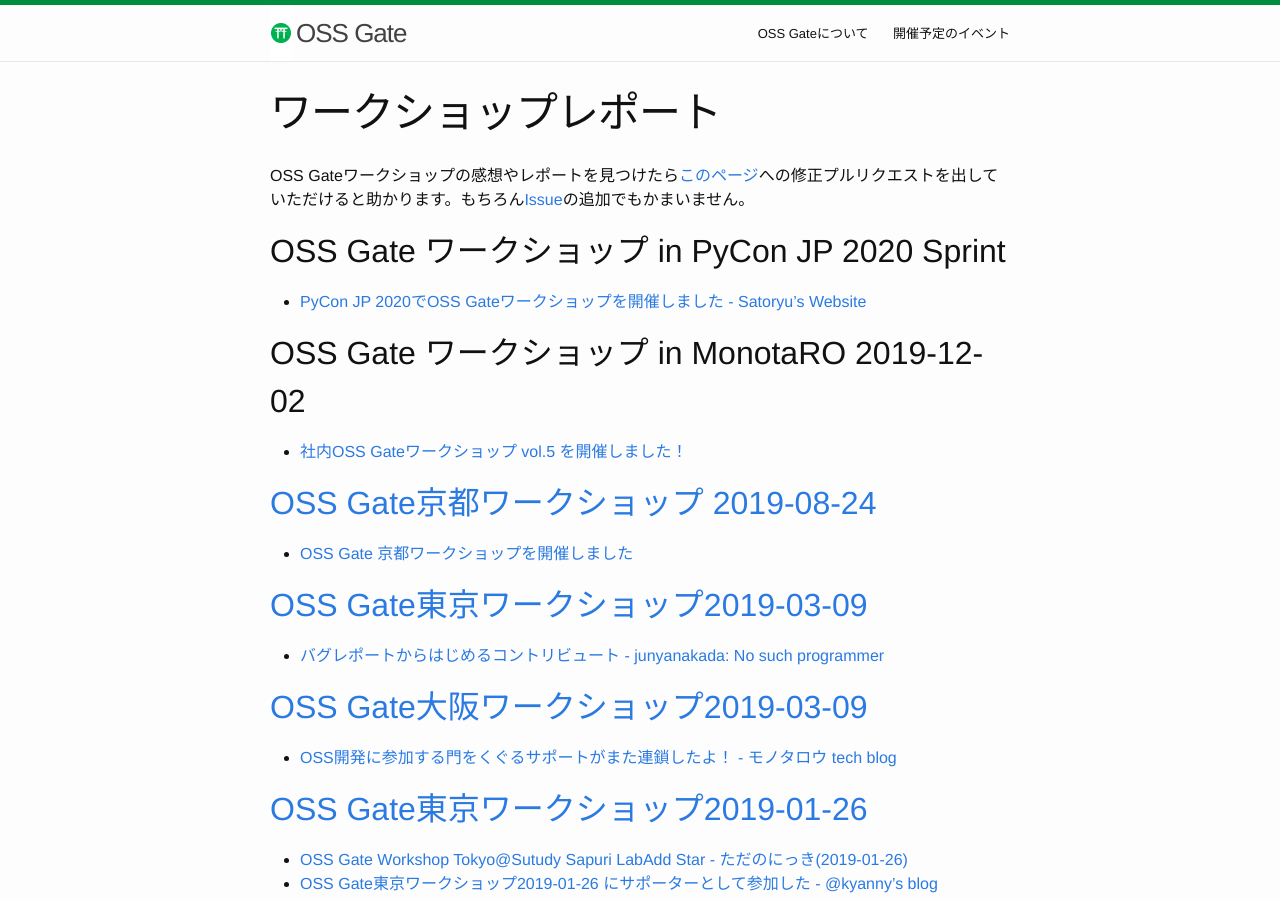
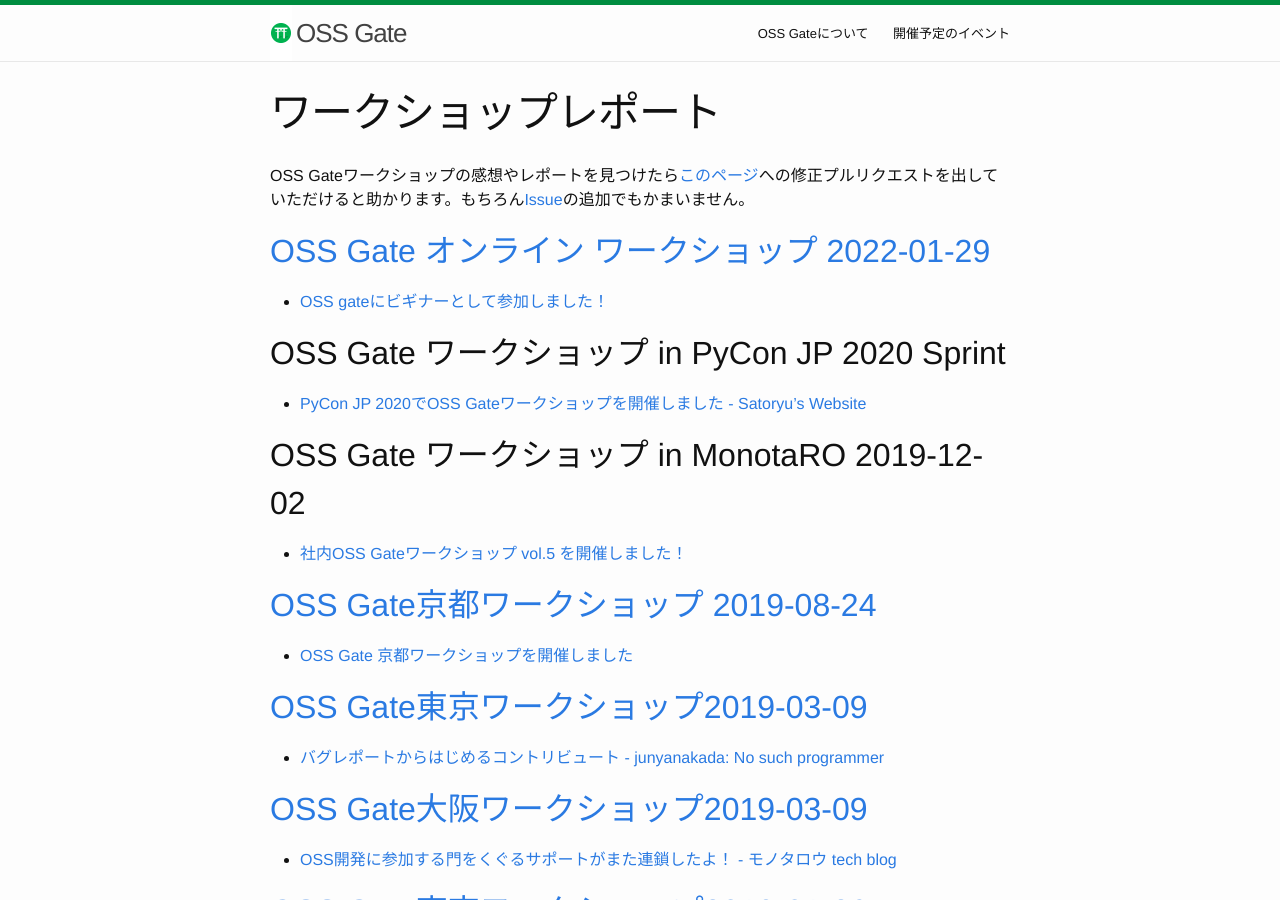
Before and after one commit to oss-gate/oss-gate.github.io, a Jekyll site: the page built from workshop/report.md, in a window 1280 px wide and 900 px high. Built offline with Jekyll 4.4.1, drawn with Linux system fonts in a browser that asks for light colours; comment, search, counter and statistics services are not loaded.

Commit message:
Add recent report (#114)

```diff
--- a/workshop/report.md
+++ b/workshop/report.md
@@ -4,6 +4,9 @@
 ---
 
 OSS Gateワークショップの感想やレポートを見つけたら[このページ](https://github.com/oss-gate/oss-gate.github.io/blob/master/workshop/report.md)への修正プルリクエストを出していただけると助かります。もちろん[Issue](https://github.com/oss-gate/oss-gate.github.io/issues)の追加でもかまいません。
+
+## [OSS Gate オンライン ワークショップ 2022-01-29](https://oss-gate.doorkeeper.jp/events/125414)
+  * [OSS gateにビギナーとして参加しました！](https://ikmbear.hatenablog.com/entry/20220130/1643509805)
 
 ## OSS Gate ワークショップ in PyCon JP 2020 Sprint
   * [PyCon JP 2020でOSS Gateワークショップを開催しました - Satoryu’s Website](https://satoryu.github.io/blog/2020/09/02/oss-gate-workshop-in-pycon_jp-2020-sprint.html)
```
